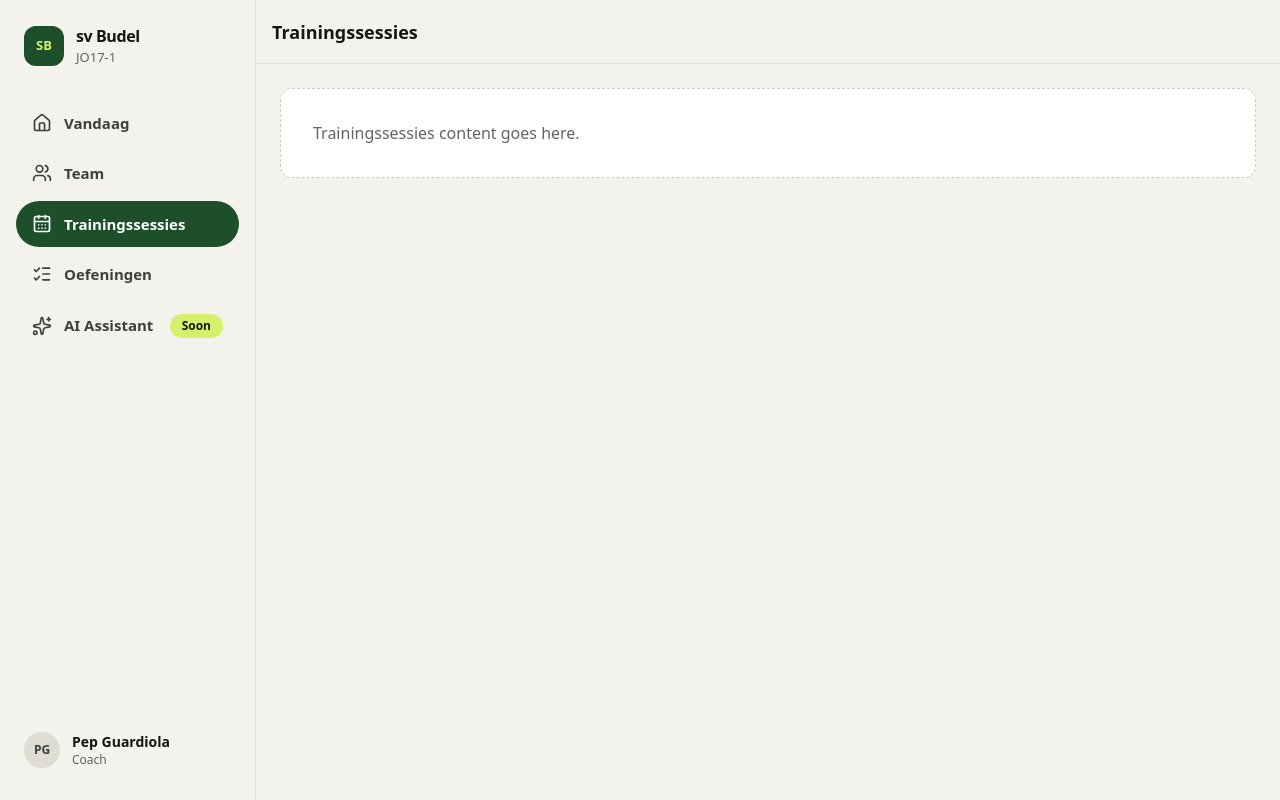
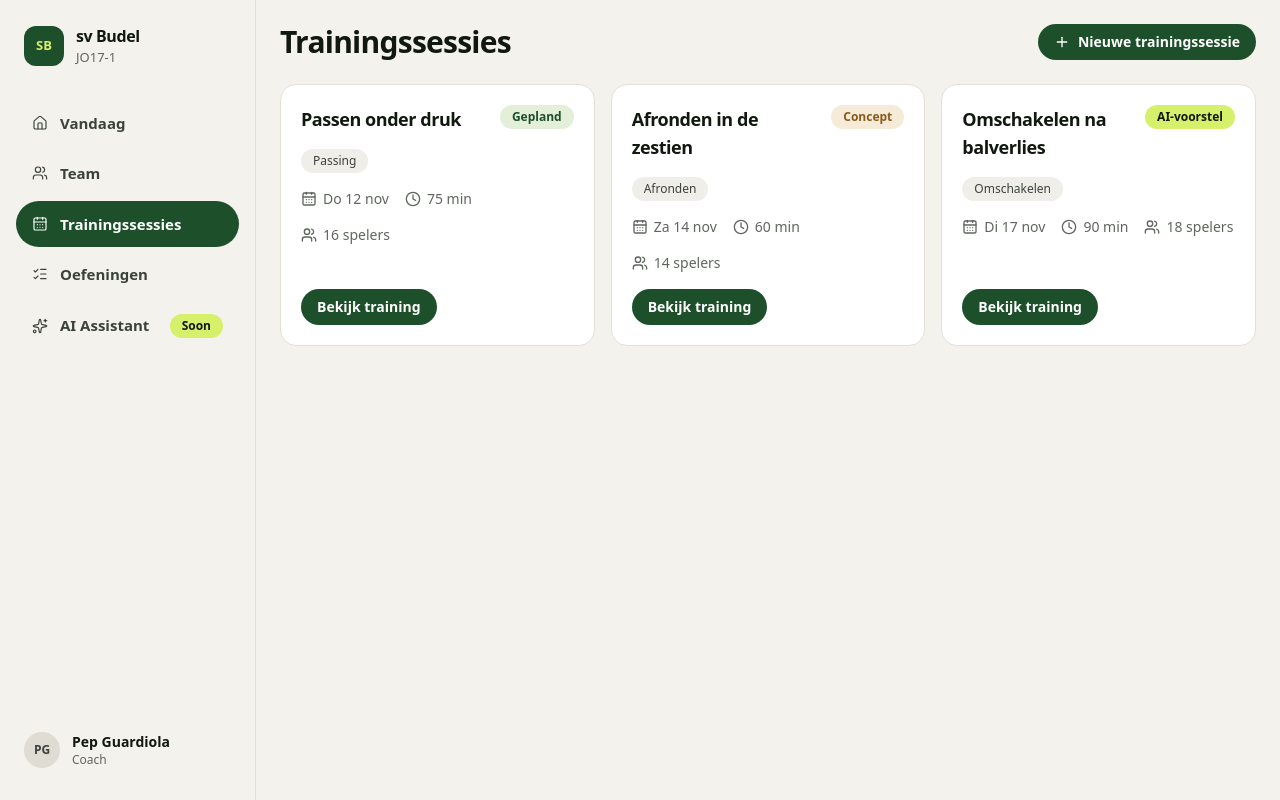
Before and after one commit to RaimonJuniorHigh/FootballCoach_WEB, a React (Vite) app in the folder frontend/: page / in a window 1280 px wide. Both pictures are taken after a click on the button "Trainingssessies". Built offline with nearby package versions, Linux system fonts and the light colour scheme.

Commit message:
trainingssessie cards en nieuwe trainingssessie button toegevoegd

```diff
--- a/frontend/src/App.jsx
+++ b/frontend/src/App.jsx
@@ -1,6 +1,7 @@
 import { useState } from 'react'
-import { Menu } from 'lucide-react'
+import { Menu, Plus } from 'lucide-react'
 import Sidebar, { navItems } from './components/Sidebar.jsx'
+import SessionsPage from './components/SessionsPage.jsx'
 
 export default function App() {
   const [active, setActive] = useState('today')
@@ -22,7 +23,7 @@ export default function App() {
       />
 
       <div className="flex flex-1 flex-col overflow-hidden">
-        <header className="flex h-16 items-center gap-3 border-b border-header-border bg-header px-4">
+        <header className="flex items-center gap-3 bg-header px-page pt-page pb-2">
           <button
             onClick={() => setMobileOpen(true)}
             className="rounded-md p-2 text-header-icon hover:bg-header-hover lg:hidden"
@@ -30,13 +31,28 @@ export default function App() {
           >
             <Menu size={20} />
           </button>
-          <h1 className="text-lg font-semibold text-header-text">{current?.label}</h1>
+
+          <h1 className="text-3xl font-bold tracking-tight text-header-text">{current?.label}</h1>
+
+          {active === 'sessions' && (
+            <button
+              onClick={() => console.log('nieuwe sessie')}
+              className="btn-primary ml-auto"
+            >
+              <Plus size={16} />
+              Nieuwe trainingssessie
+            </button>
+          )}
         </header>
 
-        <main className="flex-1 overflow-y-auto p-6">
-          <div className="rounded-xl border border-dashed border-card-border bg-card p-8 text-text-muted">
-            {current?.label} content goes here.
-          </div>
+        <main className="flex-1 overflow-y-auto px-page pt-4 pb-page">
+          {active === 'sessions' ? (
+            <SessionsPage />
+          ) : (
+            <div className="card border-dashed p-8 text-muted">
+              {current?.label} content goes here.
+            </div>
+          )}
         </main>
       </div>
     </div>
--- /dev/null
+++ b/frontend/src/components/SessionCard.jsx
@@ -0,0 +1,38 @@
+import { CalendarDays, Clock, Users } from 'lucide-react'
+
+// Status -> badge styles. Write full class names out: Tailwind can't see
+// classes you build with strings like `bg-${color}`.
+const statusStyles = {
+  planned: { label: 'Gepland', className: 'bg-mint text-pitch' },
+  draft:   { label: 'Concept', className: 'bg-amber-soft text-amber' },
+  ai:      { label: 'AI-voorstel', className: 'bg-ai text-ai-text' },
+}
+
+export default function SessionCard({ title, focus, date, duration, players, status, onOpen }) {
+  const badge = statusStyles[status] ?? statusStyles.planned
+
+  return (
+    <article className="card flex flex-col gap-4 p-5 transition-shadow hover:shadow-md">
+      <div className="flex items-start justify-between gap-3">
+        <h3 className="text-lg font-bold tracking-tight text-ink">{title}</h3>
+        <span className={`pill shrink-0 ${badge.className}`}>
+          {badge.label}
+        </span>
+      </div>
+
+      <span className="pill self-start bg-line font-medium text-body">
+        {focus}
+      </span>
+
+      <div className="flex flex-wrap gap-4 text-sm text-muted">
+        <span className="flex items-center gap-1.5"><CalendarDays size={16} />{date}</span>
+        <span className="flex items-center gap-1.5"><Clock size={16} />{duration} min</span>
+        <span className="flex items-center gap-1.5"><Users size={16} />{players} spelers</span>
+      </div>
+
+      <button onClick={onOpen} className="btn-primary mt-auto self-start">
+        Bekijk training
+      </button>
+    </article>
+  )
+}
--- /dev/null
+++ b/frontend/src/components/SessionsPage.jsx
@@ -0,0 +1,12 @@
+import SessionCard from './SessionCard.jsx'
+import { sessions } from '../data/mockData.js'
+
+export default function SessionsPage() {
+  return (
+    <div className="grid gap-4 md:grid-cols-2 xl:grid-cols-3">
+      {sessions.map((s) => (
+        <SessionCard key={s.id} {...s} onOpen={() => console.log('open', s.id)} />
+      ))}
+    </div>
+  )
+}
--- a/frontend/src/components/Sidebar.jsx
+++ b/frontend/src/components/Sidebar.jsx
@@ -22,19 +22,19 @@ export default function Sidebar({ active, onSelect, mobileOpen, onCloseMobile })
       />
 
       <aside
-        className={`fixed inset-y-0 left-0 z-40 flex w-64 flex-col border-r border-sidebar-border bg-sidebar px-4 py-6 text-sidebar-text transition-transform duration-300
+        className={`fixed inset-y-0 left-0 z-40 flex w-sidebar flex-col border-r border-sidebar-border bg-sidebar px-4 py-6 text-sidebar-text transition-transform duration-300
           ${mobileOpen ? 'translate-x-0' : '-translate-x-full'}
           lg:static lg:translate-x-0`}
       >
         {/* Club logo + team */}
         <div className="flex items-center justify-between px-2">
           <div className="flex items-center gap-3">
-            <div className="flex h-10 w-10 items-center justify-center rounded-xl bg-brand text-[13px] font-extrabold text-lime">
+            <div className="flex h-10 w-10 items-center justify-center rounded-xl bg-brand text-meta font-extrabold text-brand-light">
               {coach.clubInitials}
             </div>
             <div>
               <div className="font-bold tracking-tight text-sidebar-heading">{coach.club}</div>
-              <div className="text-[13px] text-muted">{coach.team}</div>
+              <div className="text-meta text-muted">{coach.team}</div>
             </div>
           </div>
           <button
@@ -52,14 +52,14 @@ export default function Sidebar({ active, onSelect, mobileOpen, onCloseMobile })
             <button
               key={id}
               onClick={() => onSelect(id)}
-              className={`flex w-full items-center gap-3 rounded-full px-4 py-3 text-[15px] font-semibold transition-colors ${
-                active === id ? 'bg-brand text-white' : 'hover:bg-sidebar-hover'
+              className={`flex w-full items-center gap-3 rounded-full px-4 py-3 text-nav font-semibold transition-colors ${
+                active === id ? 'bg-brand text-on-brand' : 'hover:bg-sidebar-hover'
               }`}
             >
-              <Icon size={20} className="shrink-0" />
+              <Icon size={16} strokeWidth={1.75} className="shrink-0" />
               <span className="flex-1 text-left">{label}</span>
               {soon && (
-                <span className="rounded-full bg-lime px-3 py-1 text-xs font-semibold text-ink">Soon</span>
+                <span className="pill bg-ai text-ai-text">Soon</span>
               )}
             </button>
           ))}
@@ -69,7 +69,7 @@ export default function Sidebar({ active, onSelect, mobileOpen, onCloseMobile })
         <button
           onClick={() => onSelect('account')}
           className={`flex items-center gap-3 rounded-2xl p-2 text-left transition-colors ${
-            active === 'account' ? 'bg-white' : 'hover:bg-sidebar-hover'
+            active === 'account' ? 'bg-card' : 'hover:bg-sidebar-hover'
           }`}
         >
           <div className="flex h-9 w-9 shrink-0 items-center justify-center rounded-full bg-avatar text-xs font-bold text-body">
--- a/frontend/src/data/mockData.js
+++ b/frontend/src/data/mockData.js
@@ -9,3 +9,8 @@ export const coach = {
   clubInitials: 'SB',
   team: 'JO17-1',
 }
+export const sessions = [
+  { id: 1, title: 'Passen onder druk', focus: 'Passing', date: 'Do 12 nov', duration: 75, players: 16, status: 'planned' },
+  { id: 2, title: 'Afronden in de zestien', focus: 'Afronden', date: 'Za 14 nov', duration: 60, players: 14, status: 'draft' },
+  { id: 3, title: 'Omschakelen na balverlies', focus: 'Omschakelen', date: 'Di 17 nov', duration: 90, players: 18, status: 'ai' },
+]
--- a/frontend/src/index.css
+++ b/frontend/src/index.css
@@ -38,18 +38,16 @@
   /* Page (body) */
   --color-page: var(--color-canvas);
   --color-text: var(--color-ink);
-  --color-text-muted: var(--color-muted);
 
   /* Header */
   --color-header: var(--color-page);
-  --color-header-border: var(--color-sand);
   --color-header-text: var(--color-ink);
   --color-header-icon: var(--color-muted);
   --color-header-hover: var(--color-sand);
 
   /* Content cards */
   --color-card: #ffffff;
-  --color-card-border: var(--color-stone);
+  --color-card-border: var(--color-sand);
 
   /* Sidebar */
   --color-sidebar: var(--color-page);
@@ -60,6 +58,40 @@
 
   /* Dark layer behind the mobile sidebar */
   --color-overlay: rgb(16 24 15 / 0.55);
+
+  /* ---- Added: global tokens ---- */
+
+  /* Brand roles (so components never need raw palette names) */
+  --color-brand-hover: var(--color-pitch-hover);
+  --color-on-brand: #ffffff;
+
+  /* AI signal */
+  --color-ai: var(--color-lime);
+  --color-ai-text: var(--color-ink);
+
+  /* Font sizes */
+  --text-nav: 0.9375rem;   /* 15px */
+  --text-meta: 0.8125rem;  /* 13px */
+
+  /* Layout */
+  --spacing-page: 1.5rem;     /* 24px */
+  --spacing-sidebar: 16rem;   /* 256px */
+
+  /* Shape */
+  --radius-card: 1rem;        /* same as rounded-2xl */
+}
+
+/* Reusable class bundles. Use them like normal classes: className="btn-primary" */
+@utility btn-primary {
+  @apply inline-flex items-center gap-2 rounded-full bg-brand px-4 py-2 text-sm font-semibold text-on-brand transition-colors hover:bg-brand-hover;
+}
+
+@utility pill {
+  @apply rounded-full px-3 py-1 text-xs font-semibold;
+}
+
+@utility card {
+  @apply rounded-card border border-card-border bg-card;
 }
 
 /* Page-wide defaults */
@@ -69,4 +101,9 @@
     color: var(--color-text);
     font-family: var(--font-sans);
   }
+  /* Hand cursor on all clickable buttons (Tailwind v4 removed this default) */
+  button:not(:disabled),
+  [role="button"]:not(:disabled) {
+    cursor: pointer;
+  }
 }
```
